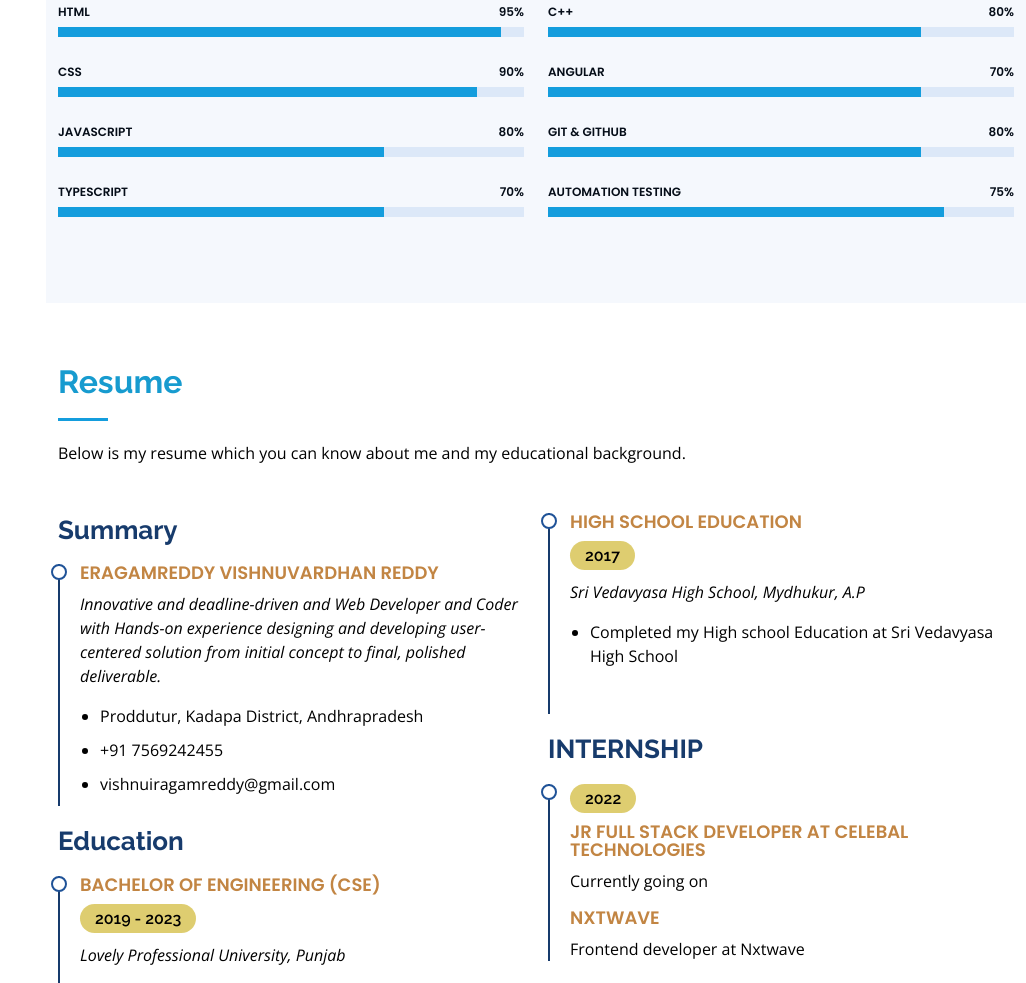
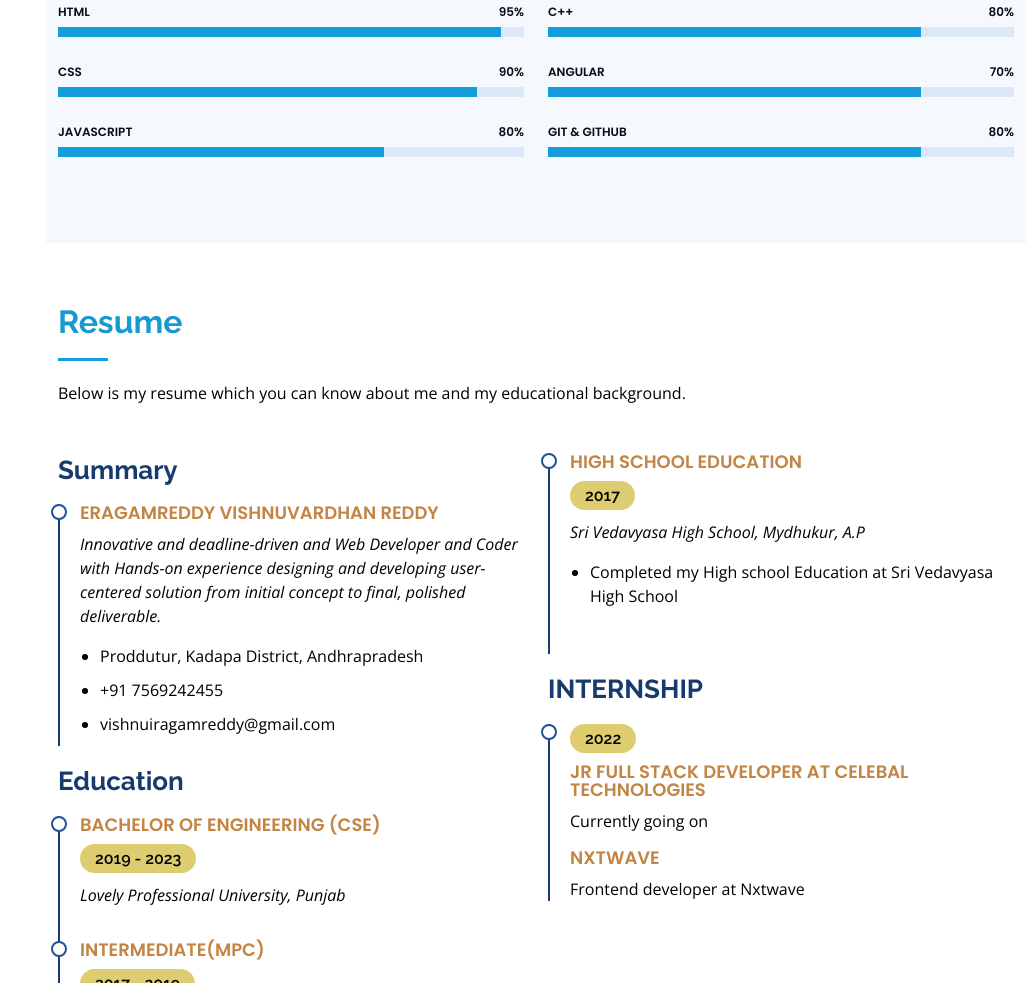
Before and after one commit to vishnu0055/MyWebsite, a plain HTML site: page MyWebsite-main/root/index.html in a window 1280 px wide. Shown: the part 1807-2790 px from the top of the page, without its empty margins (254-1280 px from the left). Drawn offline with nearby package versions, Linux system fonts and the light colour scheme; files that its build step writes are made by us from their sources; a script that the page names is missing; files whose address does not match are found by name.

Commit message:
Update index.html

```diff
--- a/MyWebsite-main/root/index.html
+++ b/MyWebsite-main/root/index.html
@@ -192,13 +192,7 @@
               </div>
             </div>
 
-            <div class="progress">
-              <span class="skill">TypeScript <i class="val">70%</i></span>
-              <div class="progress-bar-wrap">
-                <div class="progress-bar" role="progressbar" aria-valuenow="70" aria-valuemin="0" aria-valuemax="100">
-                </div>
-              </div>
-            </div>
+
 
 
           </div>
@@ -229,13 +223,7 @@
               </div>
             </div>
 
-            <div class="progress">
-              <span class="skill">Automation Testing<i class="val">75%</i></span>
-              <div class="progress-bar-wrap">
-                <div class="progress-bar" role="progressbar" aria-valuenow="85" aria-valuemin="0" aria-valuemax="100">
-                </div>
-              </div>
-            </div>
+
 
           </div>
 
```
